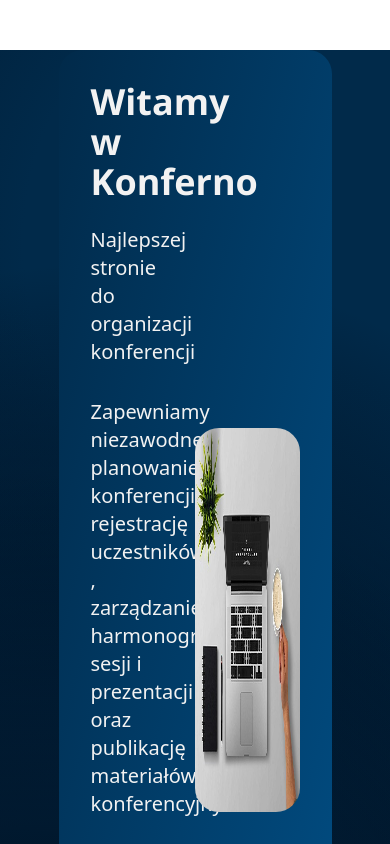
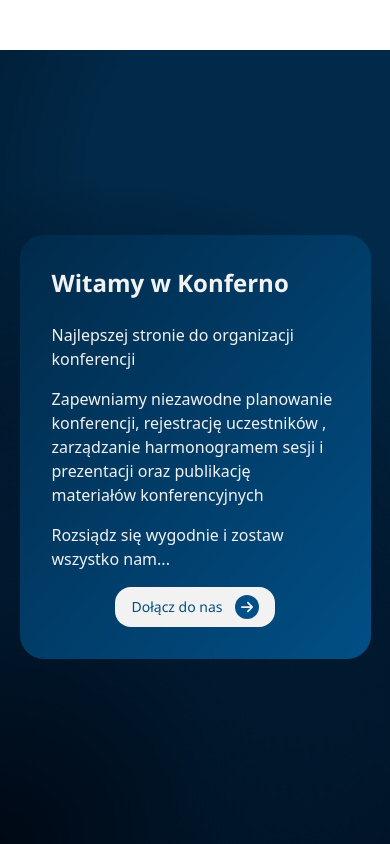
Before and after one commit to theImmortalCoders/konfero_frontend, a Next.js app: page / in a window 390 px wide. Shown: the top 844 px of the page. Built offline with nearby package versions, Linux system fonts and the light colour scheme.

Commit message:
feat: #2 RWD

```diff
--- a/src/app/page.tsx
+++ b/src/app/page.tsx
@@ -7,35 +7,33 @@
   return (
     <main className="flex min-h-max min-w-screen bg-black2darkblue-gradient justify-center items-center mt-navbar">
       <Box>
-        <div className="grid grid-cols-2 w-full h-full">
-          <div className="pr-8">
-            <h1 className="text-4xl font-bold mb-6">Witamy w Konferno</h1>
-            <p className="text-xl mb-8">
+        <div className="grid grid-cols-1 xl:grid-cols-2 w-full h-full">
+          <div className="pr-0 md:pr-8">
+            <h1 className="text-2xl sm:text-3xl md:text-4xl font-bold mb-6">
+              Witamy w Konferno
+            </h1>
+            <p className="text-md sm:text-lg md:text-xl mb-4 sm:mb-6 md:mb-8">
               Najlepszej stronie do organizacji konferencji
             </p>
-            <p className="text-xl mb-8">
+            <p className="text-md sm:text-lg md:text-xl mb-4 sm:mb-6 md:mb-8">
               Zapewniamy niezawodne planowanie konferencji, rejestrację
               uczestników , zarządzanie harmonogramem sesji i prezentacji oraz
               publikację materiałów konferencyjnych
             </p>
-            <p className="text-xl mb-8">
+            <p className="text-md sm:text-lg md:text-xl mb-4 sm:mb-6 md:mb-8">
               Rozsiądz się wygodnie i zostaw wszystko nam...
             </p>
             <div className="flex items-center justify-center w-full">
-              <button className="bg-close2White text-blue text-lg font-medium py-3 px-6 rounded-2xl flex items-center justify-center">
+              <button className="bg-close2White text-blue text-sm sm:text-md lg:text-lg font-medium py-2 px-4 md:py-3 md:px-6 rounded-2xl flex items-center justify-center">
                 <a href="/login">Dołącz do nas</a>
-                <div className="ml-6 w-9 h-9 rounded-full bg-blue flex items-center justify-center">
+                <div className="ml-3 md:ml-6 w-6 h-6 md:w-9 md:h-9 rounded-full bg-blue flex items-center justify-center">
                   <FaArrowRight className="text-close2White" />
                 </div>
               </button>
             </div>
           </div>
-          <div className="w-full h-full flex items-center">
-            <Image
-              src={Laptop}
-              alt="LaptopImage"
-              className="h-[384px] w-[640px] rounded-3xl"
-            />
+          <div className="w-full h-full hidden xl:flex items-center">
+            <Image src={Laptop} alt="LaptopImage" className=" rounded-3xl" />
           </div>
         </div>
       </Box>
--- a/src/components/common/Box/Box.tsx
+++ b/src/components/common/Box/Box.tsx
@@ -1,6 +1,6 @@
 export default function Box({ children }: { children: React.ReactNode }) {
   return (
-    <main className="items-start h-auto w-[70%] bg-darkblue2blue-gradient z-0 rounded-3xl px-8 py-8 text-close2White">
+    <main className="items-start h-auto w-[90%] lg:w-[70%]  bg-darkblue2blue-gradient z-0 rounded-3xl px-8 py-8 text-close2White">
       {children}
     </main>
   );
```
